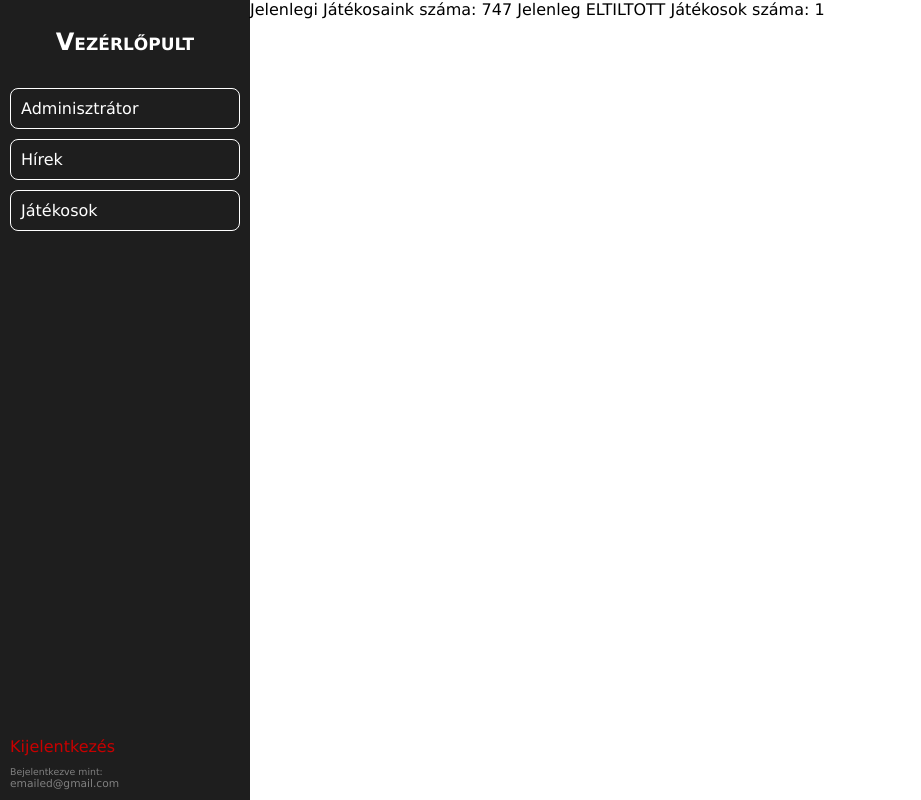
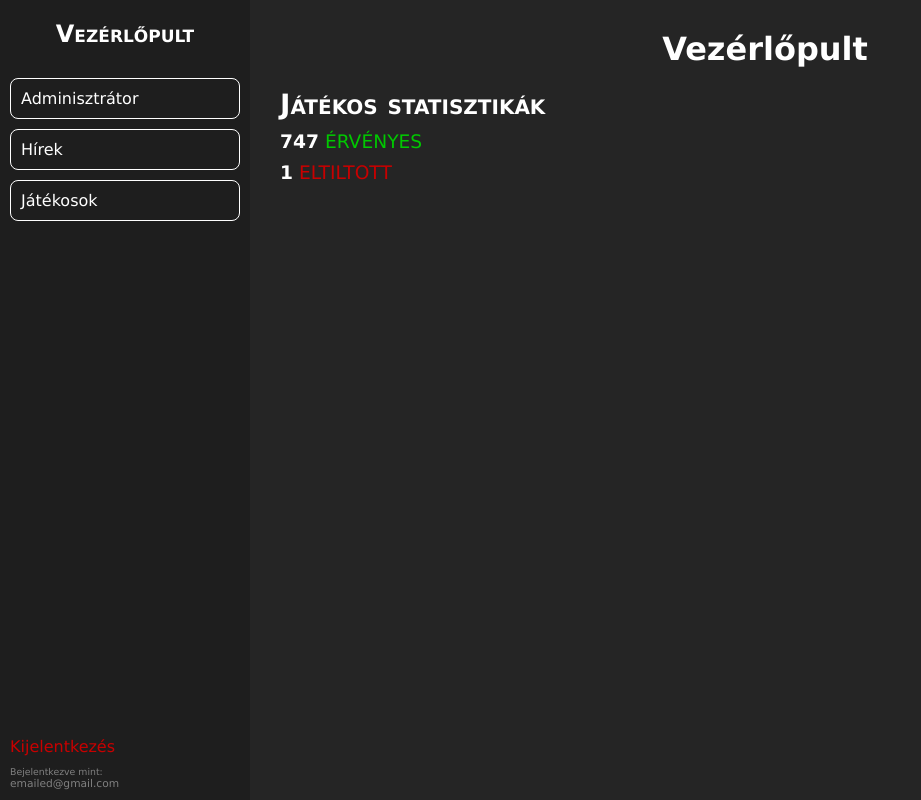
Before and after one commit to READYonHub/socca-hungary-teszt, a PHP site: page /panels/dashboard_panel.php in a window 1280 px wide. Shown: the whole page, without its empty margins (0-921 px from the left). Run offline with PHP 8.4, Linux system fonts and the light colour scheme; a user stored in the database is signed in; data comes from the database, SQL or seed files in the repository.

Commit message:
vezérlőpult rendezése

```diff
--- a/admin/panels/dashboard_panel.php
+++ b/admin/panels/dashboard_panel.php
@@ -1,7 +1,52 @@
+<style>
+    .dashboard-container {
+        display: flex;
+        flex-direction: column;
+        background-color: #252525;
+        width: 100vw;
+        color: #fff;
+        padding: 30px;
+    }
+
+    .dashboard-container h1 {
+        text-align: center;
+    }
+
+    .count-container {
+        display: flex;
+        flex-direction: column;
+        gap: 10px;
+        margin-top: 20px;
+        font-size: 14pt;
+    }
+
+    .count-container h2 {
+        font-variant: small-caps;
+    }
+
+    .result {
+        font-weight: bold;
+    }
+
+    .green {
+        color: rgb(0, 200, 0);
+    }
+
+    .red {
+        color: rgb(200, 0, 0);
+    }
+</style>
 
 <?php
 include("../headers/header.php");
+?>
 
+<div class="dashboard-container">
+    <h1>Vezérlőpult</h1>
+
+    <div class="count-container">
+        <h2>Játékos statisztikák</h2>
+        <?php
         require_once('../../connect.php');
 
         //-------JÁTÉKOSOK SZÁMA
@@ -10,9 +55,9 @@ $result = $conn->query($sql);
 
         if ($result->num_rows > 0) {
             $row = $result->fetch_assoc();
-    echo "Jelenlegi Játékosaink száma: {$row['count']}";
+            echo "<span><span class=\"result\">{$row['count']}</span> <span class=\"green\">ÉRVÉNYES</span></span>";
         } else {
-    echo 'Nincsenek Játékosok!';
+            echo '<span>Nincsenek Játékosok</span>';
         }
 
         //-------ELTILTOTT JÁTÉKOSOK SZÁMA
@@ -21,7 +66,10 @@ $result = $conn->query($sql);
 
         if ($result->num_rows > 0) {
             $row = $result->fetch_assoc();
-    echo "\nJelenleg ELTILTOTT Játékosok száma: {$row['eltiltottak']}";
+            echo "<span><span class=\"result\">{$row['eltiltottak']}</span> <span class=\"red\">ELTILTOTT</span></span>";
         } else {
-    echo 'Nincsenek ELTILTOTT Játékosok!';
+            echo '<span>Nincsenek ELTILTOTT Játékosok!</span>';
         }
+        ?>
+    </div>
+</div>
```
Lines whose indentation alone changed are shown as unchanged.
